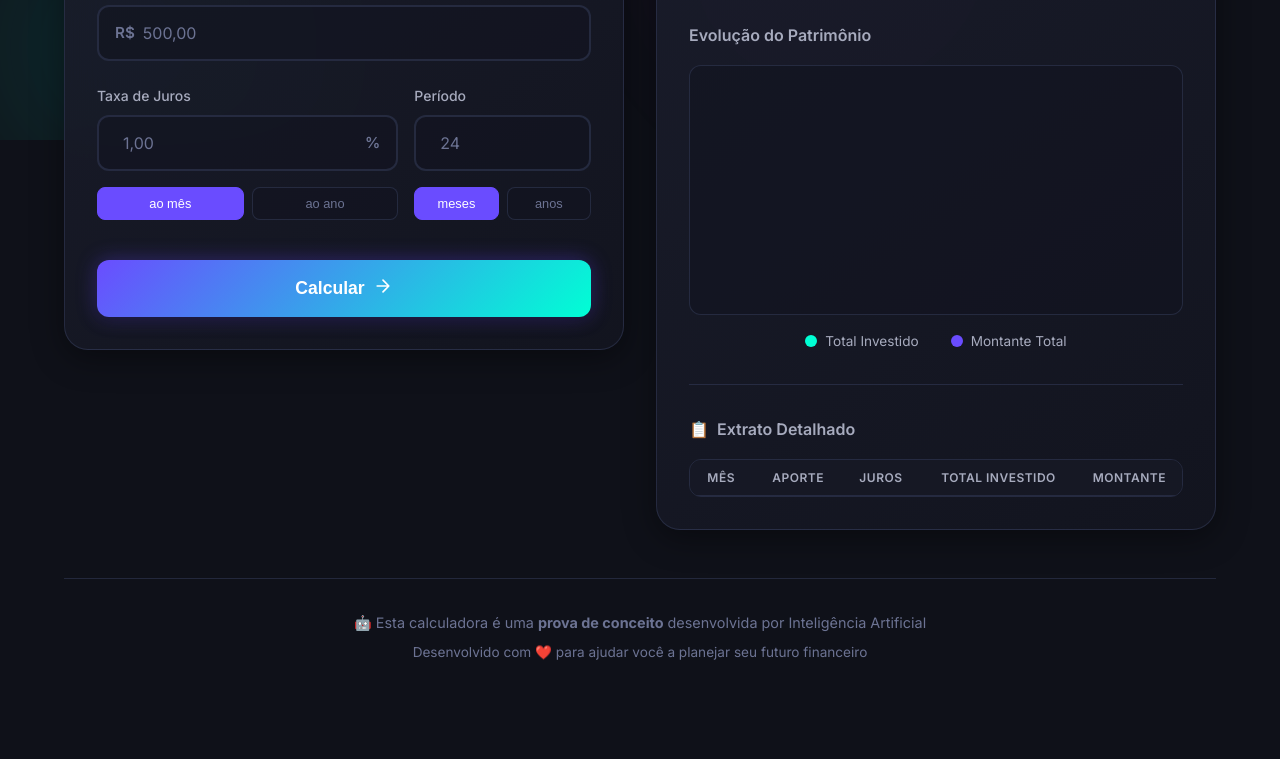
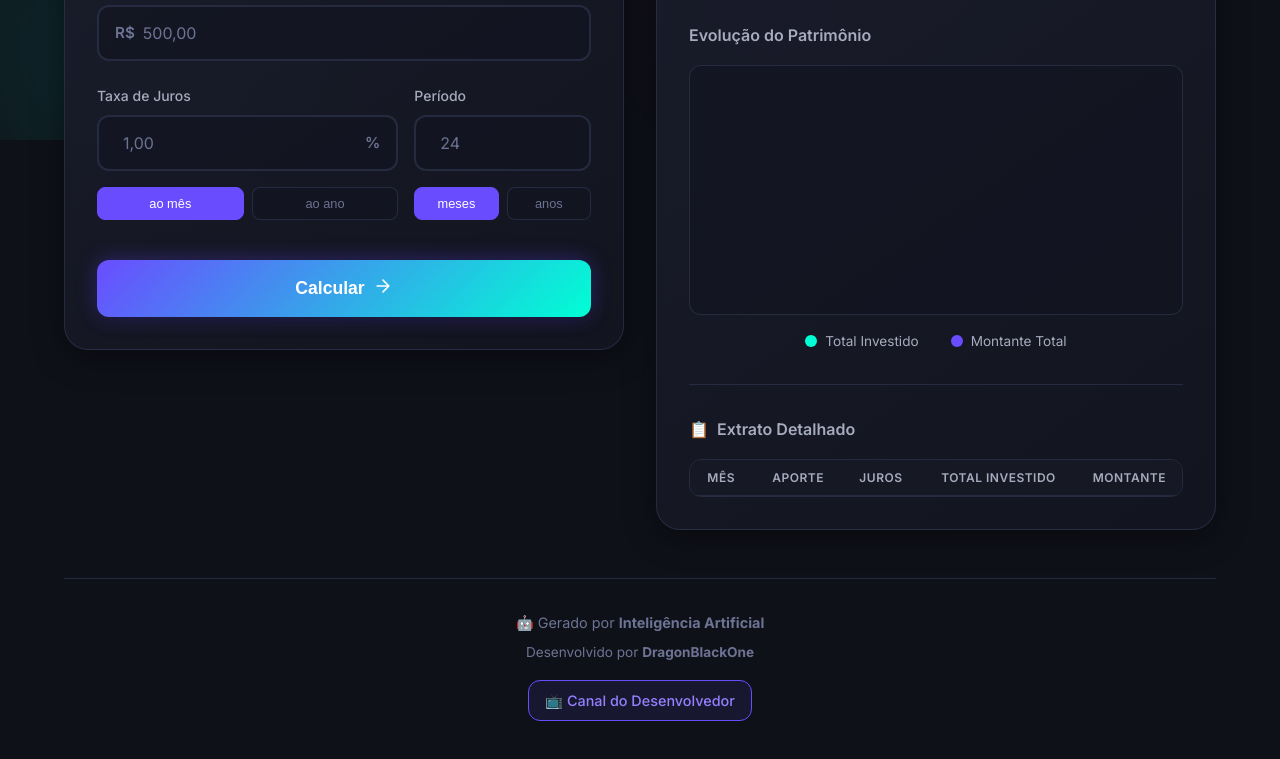
Before and after one commit to DragonBlackOne/DragonBlackOne.github.io, a plain HTML site: page index.html in a window 1280 px wide. Shown: the part 660-1419 px from the top of the page. Before the commit the page ends 1380 px from the top, so only its background shows below. Drawn offline with nearby package versions, Linux system fonts and the light colour scheme.

Commit message:
versão 0.0.1

```diff
--- a/index.html
+++ b/index.html
@@ -190,8 +190,13 @@
         </div>
 
         <footer class="footer">
-            <p>🤖 Esta calculadora é uma <strong>prova de conceito</strong> desenvolvida por Inteligência Artificial</p>
-            <p class="footer-sub">Desenvolvido com ❤️ para ajudar você a planejar seu futuro financeiro</p>
+            <p>🤖 Gerado por <strong>Inteligência Artificial</strong></p>
+            <p class="footer-sub">Desenvolvido por <strong>DragonBlackOne</strong></p>
+            <p class="footer-link">
+                <a href="https://www.youtube.com/@0mortes" target="_blank" rel="noopener noreferrer">
+                    📺 Canal do Desenvolvedor
+                </a>
+            </p>
         </footer>
     </main>
 
--- a/src/css/style.css
+++ b/src/css/style.css
@@ -69,7 +69,9 @@
 /* ================================
    🔄 Reset & Base Styles
    ================================ */
-*, *::before, *::after {
+*,
+*::before,
+*::after {
     box-sizing: border-box;
     margin: 0;
     padding: 0;
@@ -140,10 +142,23 @@ body {
 }
 
 @keyframes float {
-    0%, 100% { transform: translate(0, 0) scale(1); }
-    25% { transform: translate(30px, -30px) scale(1.05); }
-    50% { transform: translate(-20px, 20px) scale(0.95); }
-    75% { transform: translate(-30px, -20px) scale(1.02); }
+
+    0%,
+    100% {
+        transform: translate(0, 0) scale(1);
+    }
+
+    25% {
+        transform: translate(30px, -30px) scale(1.05);
+    }
+
+    50% {
+        transform: translate(-20px, 20px) scale(0.95);
+    }
+
+    75% {
+        transform: translate(-30px, -20px) scale(1.02);
+    }
 }
 
 /* ================================
@@ -668,6 +683,30 @@ body {
     font-size: 0.85rem !important;
 }
 
+.footer-link {
+    margin-top: var(--spacing-md);
+}
+
+.footer-link a {
+    display: inline-flex;
+    align-items: center;
+    gap: var(--spacing-sm);
+    color: var(--primary-light);
+    text-decoration: none;
+    font-weight: 500;
+    padding: var(--spacing-sm) var(--spacing-md);
+    border-radius: var(--radius-md);
+    background: hsla(var(--primary-hue), 100%, 65%, 0.1);
+    border: 1px solid var(--primary);
+    transition: var(--transition-normal);
+}
+
+.footer-link a:hover {
+    background: hsla(var(--primary-hue), 100%, 65%, 0.2);
+    transform: translateY(-2px);
+    box-shadow: 0 4px 15px var(--primary-glow);
+}
+
 /* ================================
    📱 Responsive Adjustments
    ================================ */
@@ -708,6 +747,7 @@ body {
         opacity: 0;
         transform: translateY(20px);
     }
+
     to {
         opacity: 1;
         transform: translateY(0);
```
